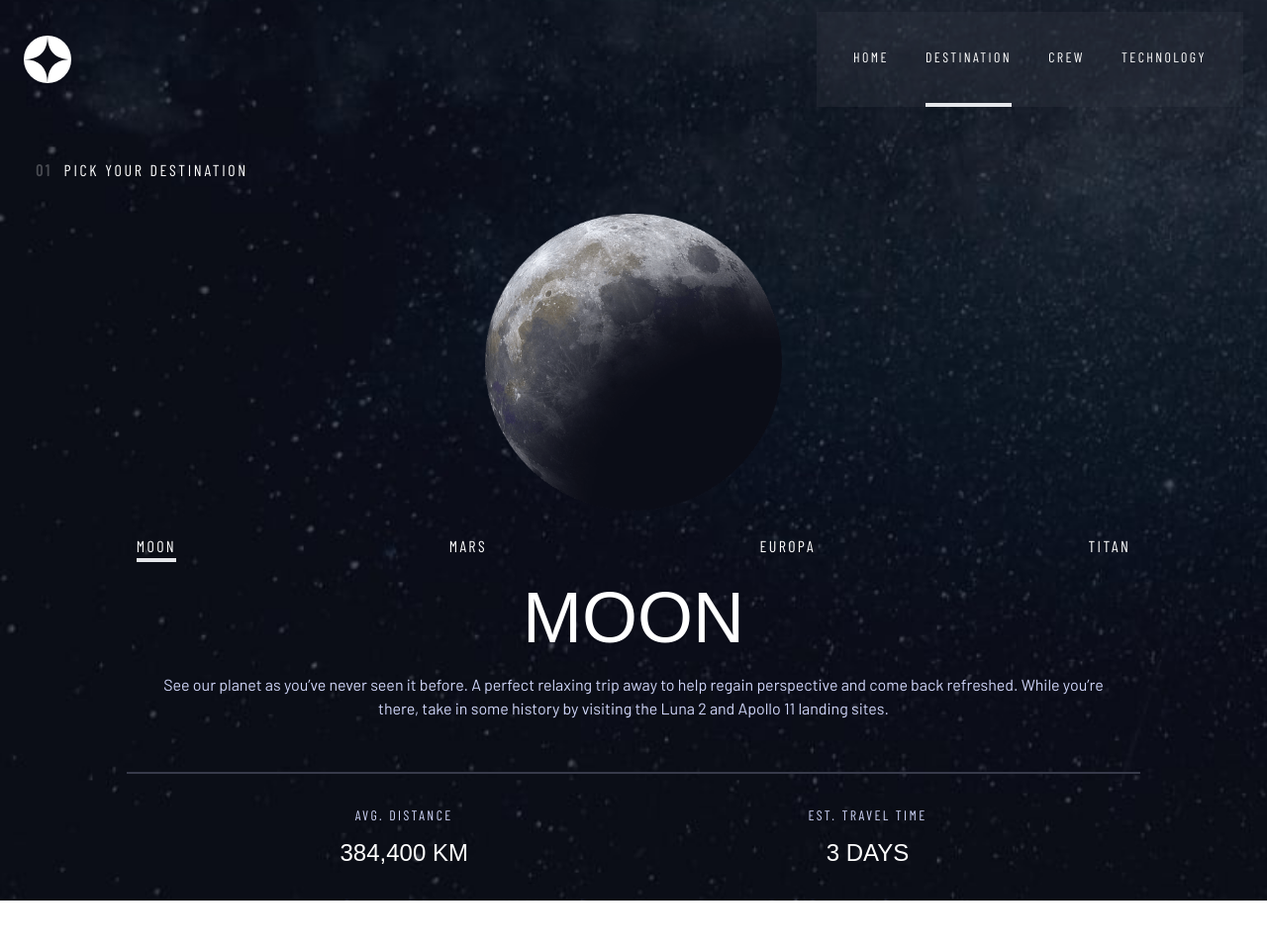
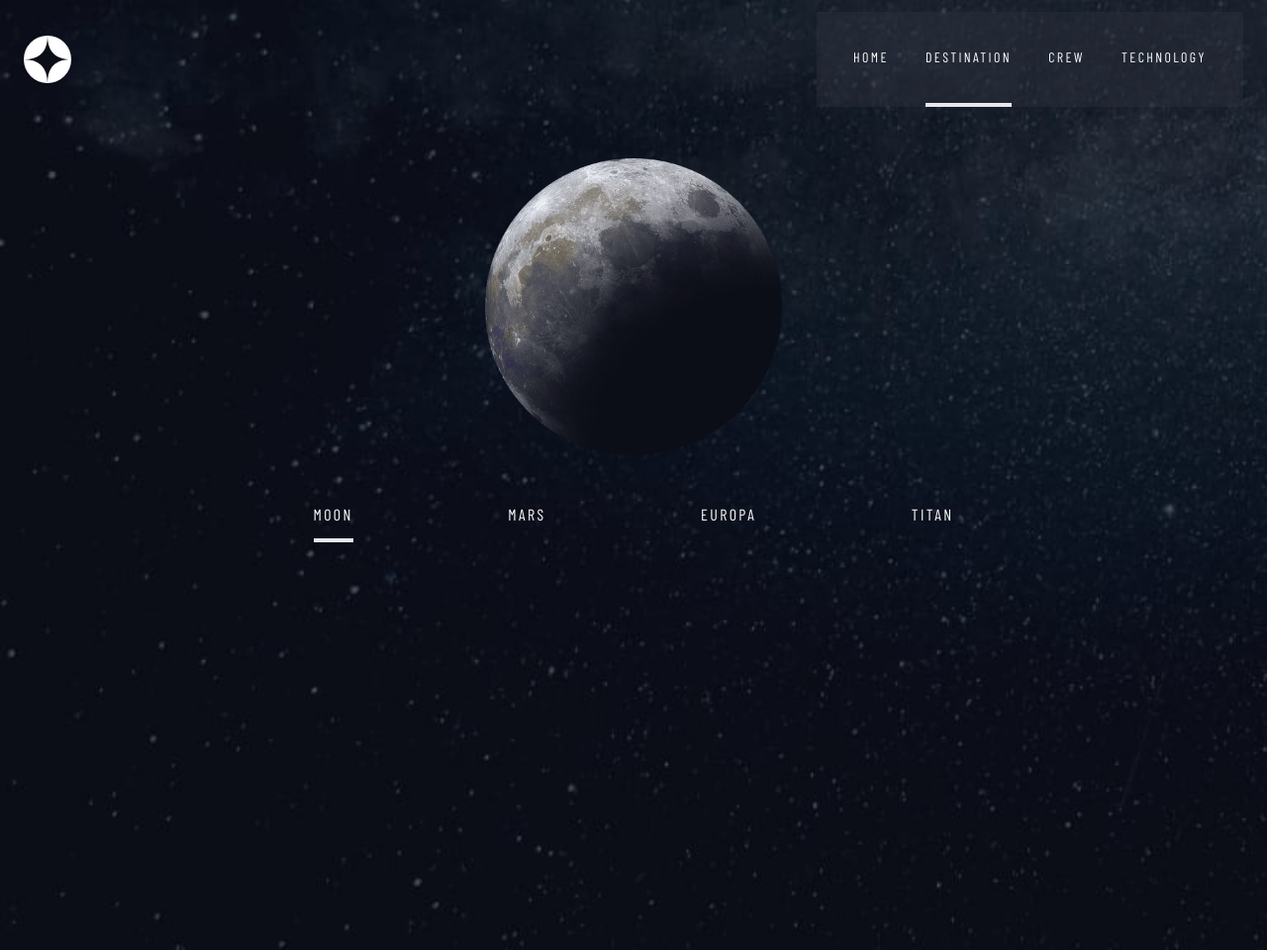
Before and after one commit to GokhanCerk/space-tourism-website, a React app: page /destination in a window 1280 px wide. Shown: the whole page at 99% size. Before the commit the page ends 910 px from the top, so only its background shows below. Built offline with nearby package versions, Linux system fonts and the light colour scheme; a web font is replaced by a local one.

Commit message:
destination refactoring

```diff
--- /dev/null
+++ b/src/components/Tabs.js/index.js
@@ -0,0 +1,17 @@
+import styles from "./index.module.css";
+
+const TabBtn = ({ name, isActive, setIsActive, active }) => {
+  const { tabBtn } = styles;
+  return (
+    <span className={tabBtn}>
+      <button
+        className={`${isActive === name ? active : ""} ${tabBtn}`}
+        onClick={() => setIsActive(name)}
+      >
+        {name}
+      </button>
+    </span>
+  );
+};
+
+export default TabBtn;
--- /dev/null
+++ b/src/components/Tabs.js/index.module.css
@@ -0,0 +1,9 @@
+.tabBtn{
+    @apply uppercase
+    /* 2xl:mr-9 */
+    pb-3
+    font-barlowcondensed
+    text-sm
+    md:text-base
+    tracking-[2.36px]
+}
--- a/src/pages/destination/index.js
+++ b/src/pages/destination/index.js
@@ -1,158 +1,45 @@
-import React from "react";
+import React, { useState } from "react";
 import Navigation from "../../components/navigation";
 import styles from "./index.module.css";
 import { DATA } from "../../data";
 import { useLocation } from "react-router-dom";
-import { NavLink } from "react-router-dom";
+import TabBtn from "../../components/Tabs.js";
 
 const Destination = () => {
-  const { hero, img } = styles;
+  const { hero, img, container, active, universeImg, tabBtns } = styles;
+  const [isActive, setIsActive] = useState("Moon");
   const destinations = DATA.destinations;
-  let location = useLocation();
+  console.log(destinations);
 
-  {
-    /** toDos: Refactoring: Gökhan Ç.
-     * https://swiperjs.com/demos#space-between
-     * https://swiperjs.com/demos#pagination-custom
-     *
-     */
-  }
+  const tabBtn = destinations.map((destination) => (
+    <TabBtn
+      name={destination.name}
+      isActive={isActive}
+      setIsActive={setIsActive}
+      active={active}
+      key={Math.random()}
+    />
+  ));
+
+  const universe = destinations.map((destination) => {
+    return (
+      destination.name === isActive && <img src={destination.images.png} className={img}/>
+    );
+  });
+
   return (
-    <>
-      <main className={hero}>
-        <Navigation />
+    <main className={hero}>
+      <Navigation />
 
-        <h1 className="mb-8 text-white text-center md:text-left md:ml-9 uppercase font-barlowcondensed tracking-[2.7px]">
-          <span className="pr-3 font-barlowcondensed font-bold text-base tracking-[2.7px] opacity-25">
-            01
-          </span>
-          Pick your destination
-        </h1>
-
-        {destinations.map((destination) => {
-          return (
-            <>
-              {location.hash === "" && (
-                <div className="flex justify-center">
-                  {destination.name === "Moon" && (
-                    <img src={destination.images.png} className={img} />
-                  )}
-                </div>
-              )}
-
-              {location.hash.replace("#", "") === destination.name && (
-                <div className="flex justify-center">
-                  <img src={destination.images.png} className={img} />
-                </div>
-              )}
-            </>
-          );
-        })}
-
-        <div className="flex justify-around font-barlowcondensed text-sm md:text-base tracking-[2.36px] uppercase mt-6 mb-5">
-          {destinations.map((destination) => (
-            <NavLink
-              to={`#` + destination.name}
-              className={`text-white inline-block ${
-                location.hash.replace("#", "") === destination.name &&
-                " border-b-4"
-              }
-                ${
-                  location.hash === "" &&
-                  destination.name === "Moon" &&
-                  " border-b-4"
-                }
-                `}
-            >
-              {destination.name}
-            </NavLink>
-          ))}
+      <section className={container}>
+        <div className={universeImg}>
+            {universe}
         </div>
-
-        <div className="text-white flex flex-col items-center">
-          {destinations.map((destination) => {
-            return (
-              <>
-                {location.hash === "" && destination.name === "Moon" && (
-                  <>
-                    <h1 className="uppercase font-bellefair text-5xl md:text-7xl">
-                      {destination.name}
-                    </h1>
-                    <p className="p-5 text-center font-barlow text-[15px] md:text-base leading-6 text-solid-blue mb-8 md:w-4/5">
-                      {destination.description}
-                    </p>
-                  </>
-                )}
-
-                {location.hash.replace("#", "") === destination.name && (
-                  <>
-                    <h1 className="uppercase font-bellefair text-5xl md:text-7xl">
-                      {destination.name}
-                    </h1>
-                    <p className="p-5 text-center font-barlow text-[15px] md:text-base leading-6 text-solid-blue mb-8">
-                      {destination.description}
-                    </p>
-                  </>
-                )}
-              </>
-            );
-          })}
+        <div className={tabBtns}>
+          {tabBtn}
         </div>
-        <div className="mx-auto border border-dark-grey w-4/5 mb-8"></div>
-
-        <div className="flex flex-col md:flex-row text-white  items-center md:items-start md:justify-evenly">
-          {destinations.map((destination) => {
-            return (
-              <>
-                {location.hash === "" && destination.name === "Moon" && (
-                  <>
-                    <div className="flex flex-col items-center">
-                      <h1 className="uppercase mb-3 font-barlowcondensed tracking-[2.36px] text-sm text-solid-blue">
-                        AVG. DISTANCE
-                      </h1>
-                      <p className="uppercase mb-8 font-bellefair text-2xl ">
-                        {destination.distance}
-                      </p>
-                    </div>
-
-                    <div className="flex flex-col items-center">
-                      <h1 className="uppercase mb-3 text-solid-blue tracking-[2.36px] text-sm font-barlowcondensed">
-                        Est. travel time
-                      </h1>
-                      <p className="uppercase font-bellefair text-2xl">
-                        {destination.travel}
-                      </p>
-                    </div>
-                  </>
-                )}
-
-                {location.hash.replace("#", "") === destination.name && (
-                  <>
-                    <div className="flex flex-col items-center">
-                      <h1 className="uppercase mb-3 font-barlowcondensed tracking-[2.36px] text-sm text-solid-blue">
-                        AVG. DISTANCE
-                      </h1>
-                      <p className="uppercase mb-8 font-bellefair text-2xl">
-                        {destination.distance}
-                      </p>
-                    </div>
-
-                    <div className="flex flex-col items-center">
-                      <h1 className="uppercase mb-3 text-solid-blue tracking-[2.36px] text-sm font-barlowcondensed">
-                        Est. travel time
-                      </h1>
-                      <p className="uppercase font-bellefair text-2xl">
-                        {destination.travel}
-                      </p>
-                    </div>
-                  </>
-                )}
-              </>
-            );
-          })}
-        </div>
-      </main>
-    </>
+      </section>
+    </main>
   );
 };
 
--- a/src/pages/destination/index.module.css
+++ b/src/pages/destination/index.module.css
@@ -8,9 +8,44 @@
     2xl:bg-background-destination-desktop
 }
 
+.container{
+    @apply mx-auto
+    text-white
+    h-screen
+    w-3/4
+    flex
+    flex-col
+    2xl:justify-around
+    2xl:flex-row
+
+
+}
+
 .img{
     @apply w-[170px]
     h-[170px]
     md:w-[300px]
     md:h-[300px]
+    2xl:w-[445px]
+    2xl:h-[445px]
 }
+
+.active{
+    @apply border-b-4
+
+}
+
+.universeImg{
+    @apply flex
+    w-full
+    justify-center
+    2xl:items-center
+}
+
+.tabBtns{
+    @apply w-full
+    2xl:pt-44
+    pt-12
+    flex
+    justify-evenly
+}
```
